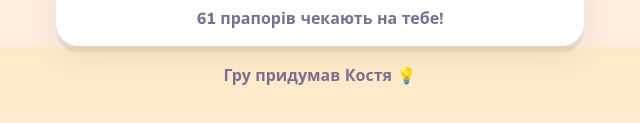
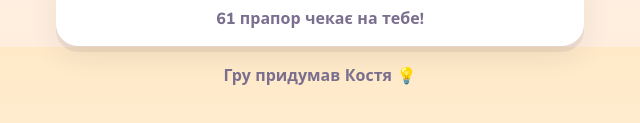
Before and after one commit to AnatoliiStepaniuk/pyrogy-flags, a plain HTML site: page index.html in a window 1280 px wide. Shown: the part 753-876 px from the top of the page, 320-960 px from the left. Drawn offline with nearby package versions, Linux system fonts and the light colour scheme.

Commit message:
Правильна форма слова на головному екрані: 61 прапор чекає на тебе

```diff
--- a/index.html
+++ b/index.html
@@ -402,9 +402,13 @@ function chips(box,list,cur,onPick){
   list.forEach(([k,label])=>{const b=document.createElement('button');b.className='chip'+(k===cur?' on':'');b.textContent=label;
     b.onclick=()=>{onPick(k);[...box.children].forEach(x=>x.classList.toggle('on',x===b));renderBest();};box.appendChild(b);});
 }
+function flagsWait(n){ // 1 прапор чекає, 3 прапори чекають, 25 прапорів чекають
+  const a=n%10,b=n%100,w=a===1&&b!==11?'прапор чекає':a>=2&&a<=4&&(b<12||b>14)?'прапори чекають':'прапорів чекають';
+  return n+' '+w+' на тебе!';
+}
 function renderBest(){
   const best=load('best',{}),k=st.region+'|'+st.mode,n=Math.min(10,poolFor(st.region).length);
-  $('bestLine').textContent=best[k]!=null?('Твій рекорд тут: '+best[k]+' з '+n+' ⭐'):(poolFor(st.region).length+' прапорів чекають на тебе!');
+  $('bestLine').textContent=best[k]!=null?('Твій рекорд тут: '+best[k]+' з '+n+' ⭐'):flagsWait(poolFor(st.region).length);
 }
 function renderHome(){
   chips($('regChips'),REG,st.region,k=>{st.region=k;save('region',k);});
```
